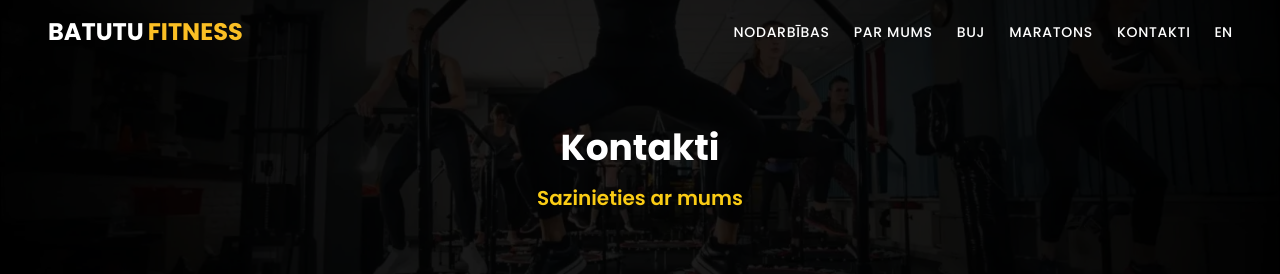
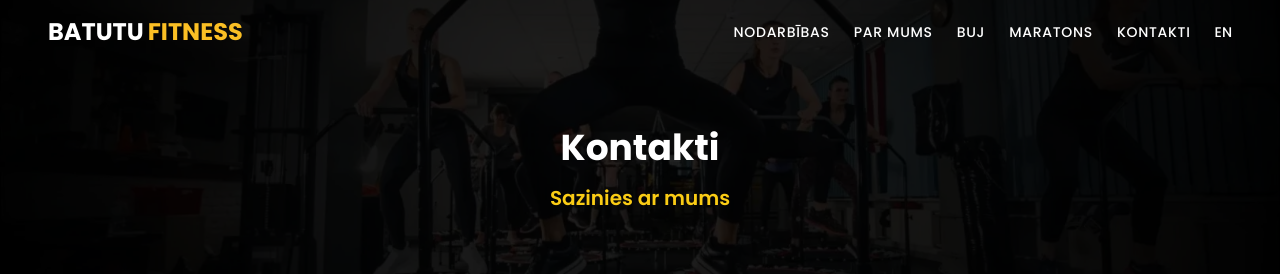
Before and after one commit to Kizenbahs/batutufitness.lv, a React (Vite) app: page /kontakti in a window 1280 px wide. Shown: the top 274 px of the page. Built offline with nearby package versions, Linux system fonts and the light colour scheme.

Commit message:
Change 'Sazinieties ar mums' to 'Sazinies ar mums' in Kontakti page

```diff
--- a/src/pages/Kontakti.tsx
+++ b/src/pages/Kontakti.tsx
@@ -31,7 +31,7 @@ const Kontakti: React.FC = () => {
               {language === 'lv' ? 'Kontakti' : 'Contact Us'}
             </h1>
             <p className="text-xl font-semibold text-yellow-400">
-              {language === 'lv' ? 'Sazinieties ar mums' : 'Get in touch with us'}
+              {language === 'lv' ? 'Sazinies ar mums' : 'Get in touch with us'}
             </p>
           </motion.div>
         </div>
```
